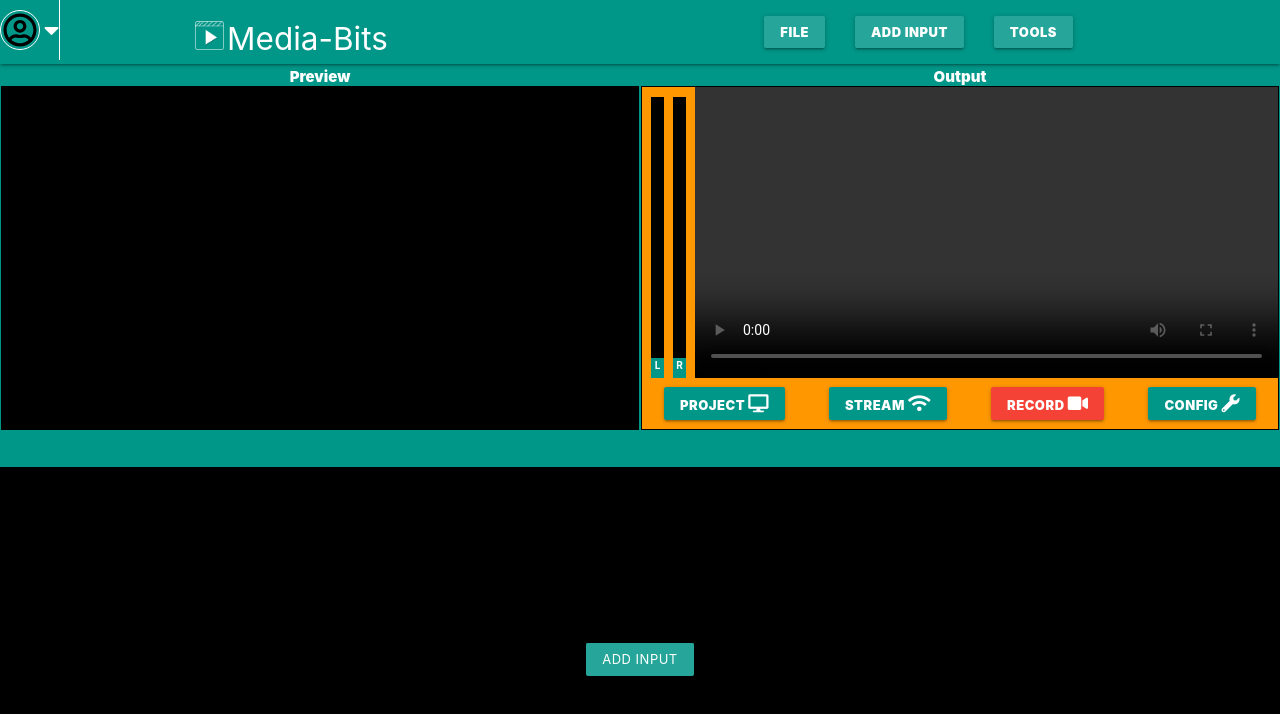
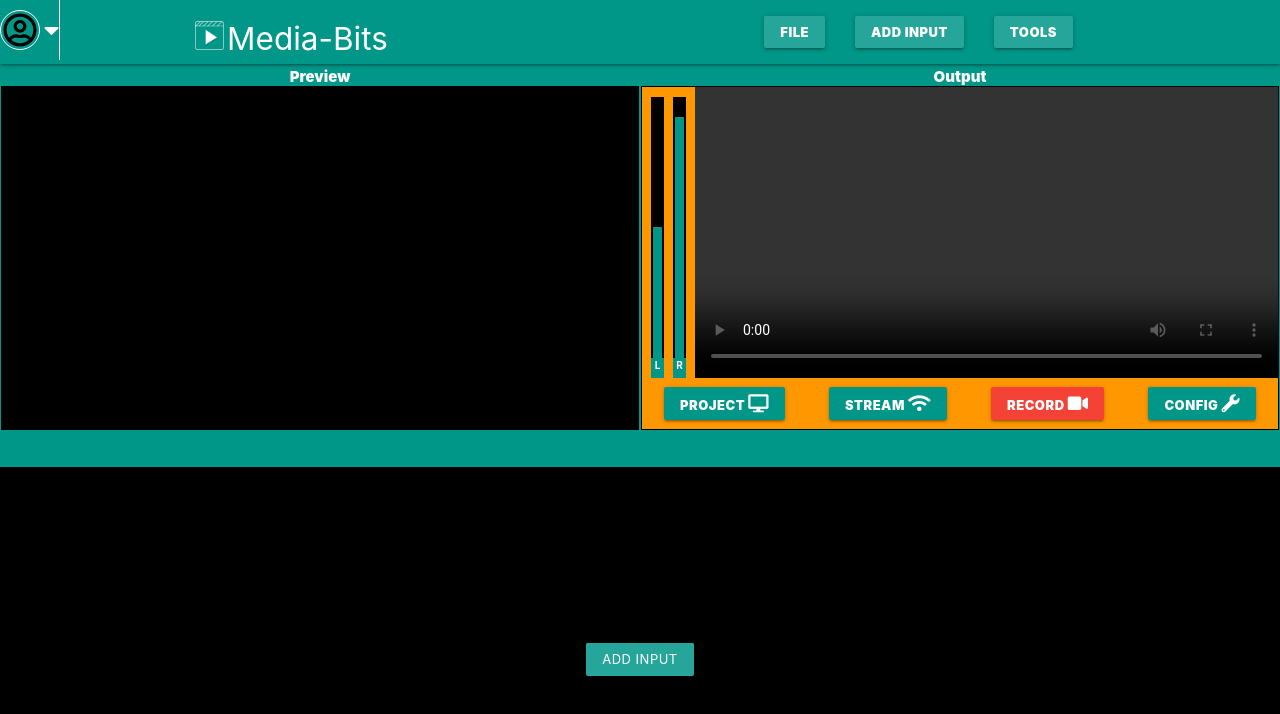
Before and after one commit to Danroyal001/media-bits, a Vue app: page /editor in a window 1280 px wide. Shown: the top 714 px of the page. Built offline with nearby package versions, Linux system fonts and the light colour scheme.

Commit message:
Thu Nov 19th 2020 - 11:24pm

```diff
--- a/src/components/InputSource.vue
+++ b/src/components/InputSource.vue
@@ -1,11 +1,13 @@
 <template>
-<div @click="setFocusedInputSource" class="horizontal-scroll-child input-source">
-    <div :class="['header', $store.state.focusedInputSource === count - 1 ? 'orange black-text' : 'teal white-text']">
+<div class="horizontal-scroll-child input-source">
+    <div @click="setFocusedInputSource" :class="['header', $store.state.focusedInputSource === count - 1 ? 'orange black-text' : 'teal white-text']">
         <span>Input Source {{ count }} &nbsp; <i @click="removeSource" class="btn-small red white-text waves-effect waves-light close-btn">&times;</i></span>
     </div>
     <div class="body black">
         <video autoplay v-if="source.type.toLowerCase().includes('video')" :id="'inputVisual' + count" muted loop controls :title="source.title" class="fill-parent"></video>
+
         <audio autoplay v-else-if="source.type.toLowerCase().includes('audio')" :id="'inputVisual' + count" loop controls :title="source.title" class="fill-parent"></audio>
+
         <img v-else-if="source.type.toLowerCase().includes('image')" :id="'inputVisual' + count" :title="source.title" class="fill-parent" />
     </div>
     <div class="footer black">
--- a/src/components/MinMax.vue
+++ b/src/components/MinMax.vue
@@ -1,8 +1,8 @@
 <template>
     <div class="minmax-group">
-        <a onclick="window.minimize()" class="teal minmax waves-effect waves-light"><i class="fa fa-window-minimize"></i></a>
-        <a onclick="window.maximize()" class="teal minmax waves-effect waves-light"><i class="fa fa-window-maximize"></i></a>
-        <a onclick="window.close()" class="minmax waves-effect waves-light red"><i class="fa fa-window-close"></i></a>
+        <a title="minimize" onclick="window.minimize()" class="teal minmax waves-effect waves-light"><i class="fa fa-window-minimize"></i></a>
+        <a title="maximize/restore" onclick="window.maximize()" class="teal minmax waves-effect waves-light"><i class="fa fa-window-maximize"></i></a>
+        <a title="quit/exit" onclick="window.close()" class="minmax waves-effect waves-light red"><i class="fa fa-window-close"></i></a>
     </div>
 </template>
 
@@ -12,7 +12,7 @@
 }
 </script>
 
-<style>
+<style scoped>
 .minmax-group{
     /*display: inline;*/
     position: fixed !important;
--- a/src/views/Editor.vue
+++ b/src/views/Editor.vue
@@ -8,8 +8,11 @@
     <div class="horizontal-scroll-child horizontal-scroll-child-1 white-text">
         <div v-if="$store.state.inputSources[$store.state.focusedInputSource]" class="black white-text fill" style="display: block !important; overflow: hidden;">
             <div style="width: 100%; height: 20px; font-size: 15px;" class="center bold white-text teal">Preview</div>
+
             <video id="preview" muted loop autoplay v-if="($store.state.inputSources[$store.state.focusedInputSource]) && ($store.state.inputSources[$store.state.focusedInputSource].type.toLowerCase().includes('video'))" style="width: 100%; height: calc(100% - 20px);" controls></video>
+
             <AudioEqualizer id="preview" loop autoplay v-else-if="($store.state.inputSources[$store.state.focusedInputSource]) && ($store.state.inputSources[$store.state.focusedInputSource].type.toLowerCase().includes('audio'))" controls></AudioEqualizer>
+
             <img id="preview" v-else-if="($store.state.inputSources[$store.state.focusedInputSource]) && ($store.state.inputSources[$store.state.focusedInputSource].type.toLowerCase().includes('image'))" style="width: 100%; height: calc(100% - 20px);" />
         </div>
         <div v-else class="black white-text fill" style="display: block !important; overflow: hidden;">
@@ -22,15 +25,25 @@
             <div class="col s12 row output-destination-top-block">
                 <div class="col s1 orange output-audio-channel-visualizer row">
                     <div class="col s2">&nbsp;</div>
+
                     <div class="col s3 teal">
-                        <canvas>&nbsp;</canvas>
+                        <div>
+                            <div style="height: 50%;" class="output-audio-channel-progress-bar left-channel teal" />
+                        </div>
                         <span>L</span>
                     </div>
-                    <div class="col s2">&nbsp;</div>
+
+                    <div class="col s2">
+                        &nbsp;
+                    </div>
+
                     <div class="col s3 teal">
-                        <canvas>&nbsp;</canvas>
+                        <div>
+                            <div style="htight: 59%;" class="output-audio-channel-progress-bar right-channel teal" />
+                        </div>
                         <span>R</span>
                     </div>
+
                     <div class="col s2">&nbsp;</div>
                 </div>
                 <video class="col s11 output-video-visualizer" controls loop></video>
@@ -276,11 +289,20 @@
     display: block;
 }
 
-.output-destination .output-audio-channel-visualizer .s3 canvas{
+.output-audio-channel-visualizer .s3 div{
     height: calc(100% - 20px);
     width: 100%;
     display: block;
     background-color: #000000;
+    display: flex;
+    flex-direction: column;
+    align-items: center;
+    justify-content: flex-end;
+}
+
+.s3 div .output-audio-channel-progress-bar{
+    width: calc(100% - 4px);
+    max-height: calc(100% - 4px);
 }
 
 .output-destination video.output-video-visualizer{
```
